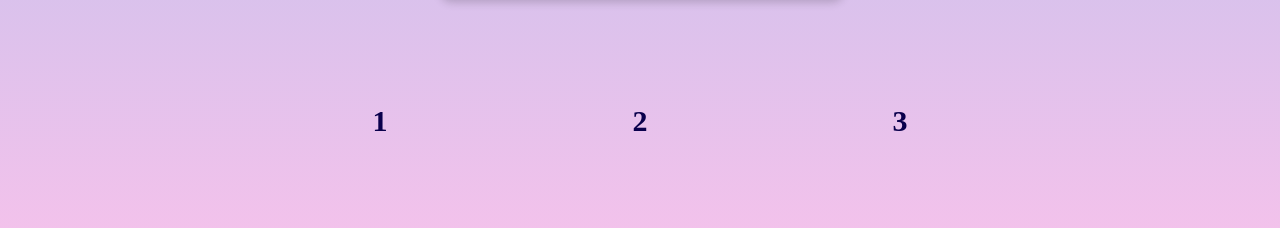
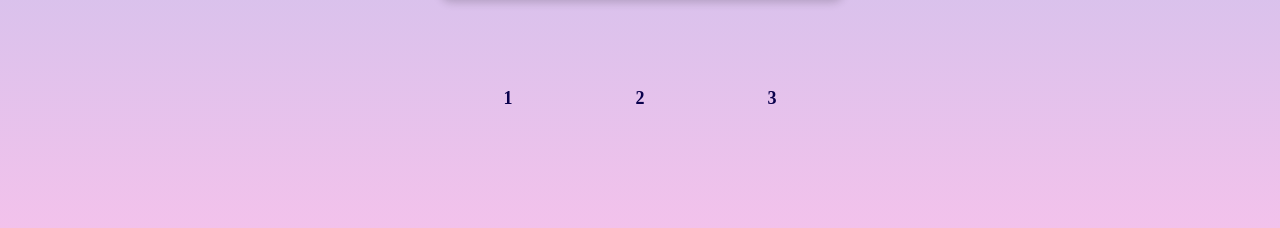
Before and after one commit to CAFISK/CGspaceChristmas, a plain HTML site: page index.html in a window 1280 px wide. Shown: the part 490-718 px from the top of the page. Drawn offline with Linux system fonts and the light colour scheme.

Commit message:
Update style.css

```diff
--- a/css/style.css
+++ b/css/style.css
@@ -98,6 +98,6 @@ button:hover {
     color: #0A004C;
     display: inline-block;
     margin-top: 5%;
-    font-size: 30px;
-    width: 20%;
+    font-size: large;
+    width: 10%;
 }
```
